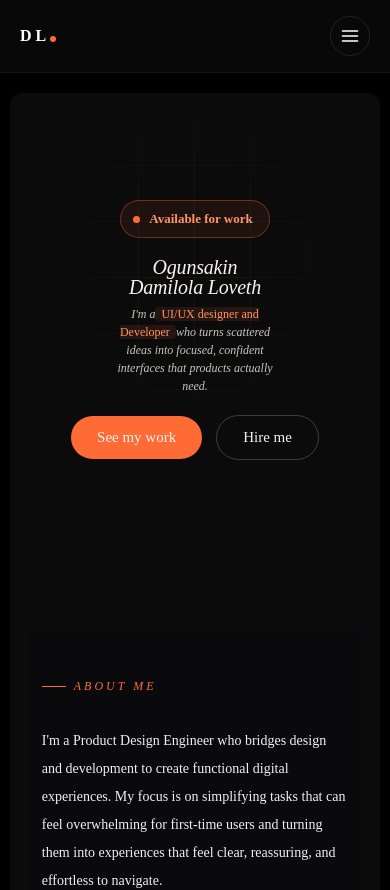
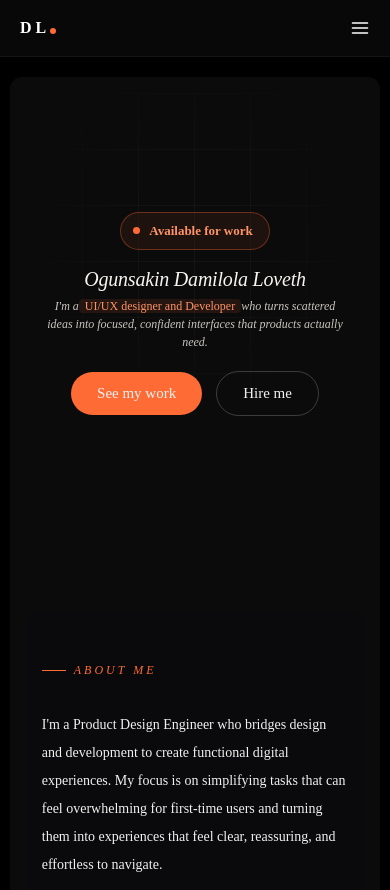
Before and after one commit to Damilola1700/dami-portfolio, a React (Vite) app: page / in a window 390 px wide. Shown: the top 890 px of the page. Built offline with nearby package versions, Linux system fonts and the light colour scheme; a web font is replaced by a local one.

Commit message:
portfolio

```diff
--- a/src/components/Navbar.jsx
+++ b/src/components/Navbar.jsx
@@ -67,7 +67,7 @@ function Navbar() {
 
             <label
               htmlFor="menu-toggle"
-              className="flex h-10 w-10 cursor-pointer items-center justify-center rounded-full border border-white/10"
+              className="flex  cursor-pointer items-center justify-center "
             >
               <FiMenu className="text-xl" />
             </label>
@@ -103,7 +103,7 @@ function Navbar() {
                 </a>
 
                 <a
-                  href="#"
+                  href="/CV.pdf"
                   className="rounded-full bg-[#FF6B35] px-5 py-2 text-center text-[12px] font-medium text-[#FBFDFA]"
                 >
                   My CV
--- a/src/components/Project.jsx
+++ b/src/components/Project.jsx
@@ -36,7 +36,7 @@ function Project() {
       {
       id: 3,
       title: "GetIt",
-      description: "A delivery app casestudy.",
+      description: "A delivery app casestudy.COMING SOON",
       image: summary,
       category: "Design",
       technologies: ["Figma"],
--- a/src/components/hero.jsx
+++ b/src/components/hero.jsx
@@ -3,12 +3,7 @@ import { FaBehance, FaLinkedinIn } from "react-icons/fa";
 
 function Hero() {
   return (
-    //  <section id="hero" className=" h-[500px] w-full mb-[20px] mx-auto pt-[20px]  justify-center px-4 bg-blue-500 scroll-mt-24">
-    //     <h2>My hero</h2>
-    //     <p>
-    //       I'm a UI/UX designer and frontend developer.
-    //     </p>
-    //   </section>
+
 
     <section
       id="hero"
@@ -28,17 +23,12 @@ function Hero() {
         </div>
 
 
-        <h1 className=" italic px-20 font-medium text-[20px] md:text-[80px] leading-[0.98] tracking-[-0.01em] text-[#F7F4EF] mb-2">
+        <h1 className=" italic sm:px-10 md:px-20 font-medium text-[20px] md:text-[80px] leading-[0.98] tracking-[-0.01em] text-[#F7F4EF] mb-2">
           Ogunsakin Damilola Loveth
         </h1>
 
 
-        {/* <p className=" text-[12px] font-semibold uppercase tracking-[0.18em] text-[#8f8b85] mb-[30px]">
-          UI/UX Designer & Frontend Designer
-        </p> */}
-
-
-        <p className="italic px-16 text-[12px] md:text-[16px] leading-[1.5] text-[#c9c5be] max-w-[640px] mb-[20px]">
+        <p className="italic sm:px-8 md:px-16 text-[12px] md:text-[16px] leading-[1.5] text-[#c9c5be] max-w-[640px] mb-[20px]">
           I'm a
            <span className="not-italic text-[#FF9466] bg-[#FF6B35]/10 px-1.5 rounded-sm ">
           UI/UX designer and Developer
```
